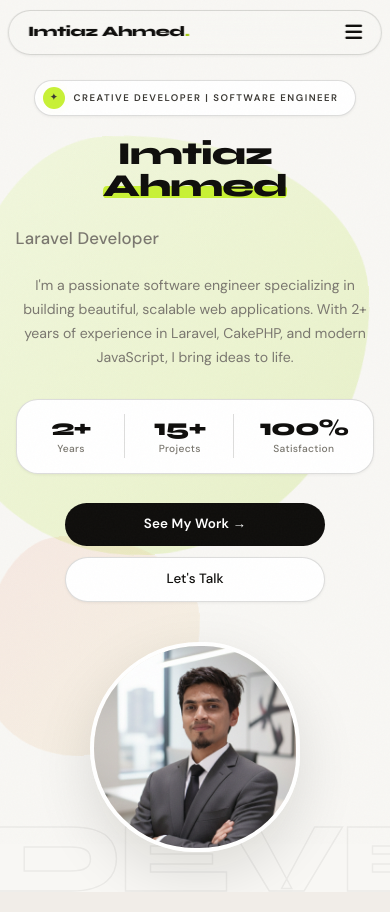
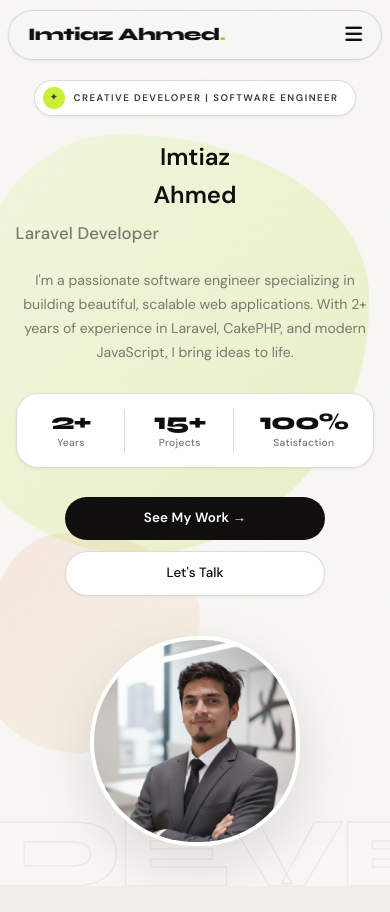
Before and after one commit to mrahmedsakib/mrahmedsakib.github.io, a plain HTML site: page index.html in a window 390 px wide. Shown: the top 912 px of the page. Drawn offline with Linux system fonts and the light colour scheme.

```diff
--- a/index.html
+++ b/index.html
@@ -1423,7 +1423,7 @@
 
 @media (max-width: 640px) {
   nav { top: 12px; padding: 0.7rem 1.4rem; width: 94%; }
-  .logo { font-size: 0.9rem; }
+  .logo { font-size: 1.1rem; }
   .hero { padding: 90px 4% 50px; }
   .hero h1 { font-size: 2.4rem; }
   .hero-desc { font-size: 0.88rem; }
@@ -1538,7 +1538,7 @@
         <span class="hero-badge-dot">✦</span>
         CREATIVE DEVELOPER | SOFTWARE ENGINEER
       </div>
-      <h1>Imtiaz<br><span class="highlight">Ahmed</span></h1>
+      <h2>Imtiaz<br><span class="highlight">Ahmed</span></h2>
       <div class="typing-wrapper">
         <span id="typed-text"></span>
       </div>
```
